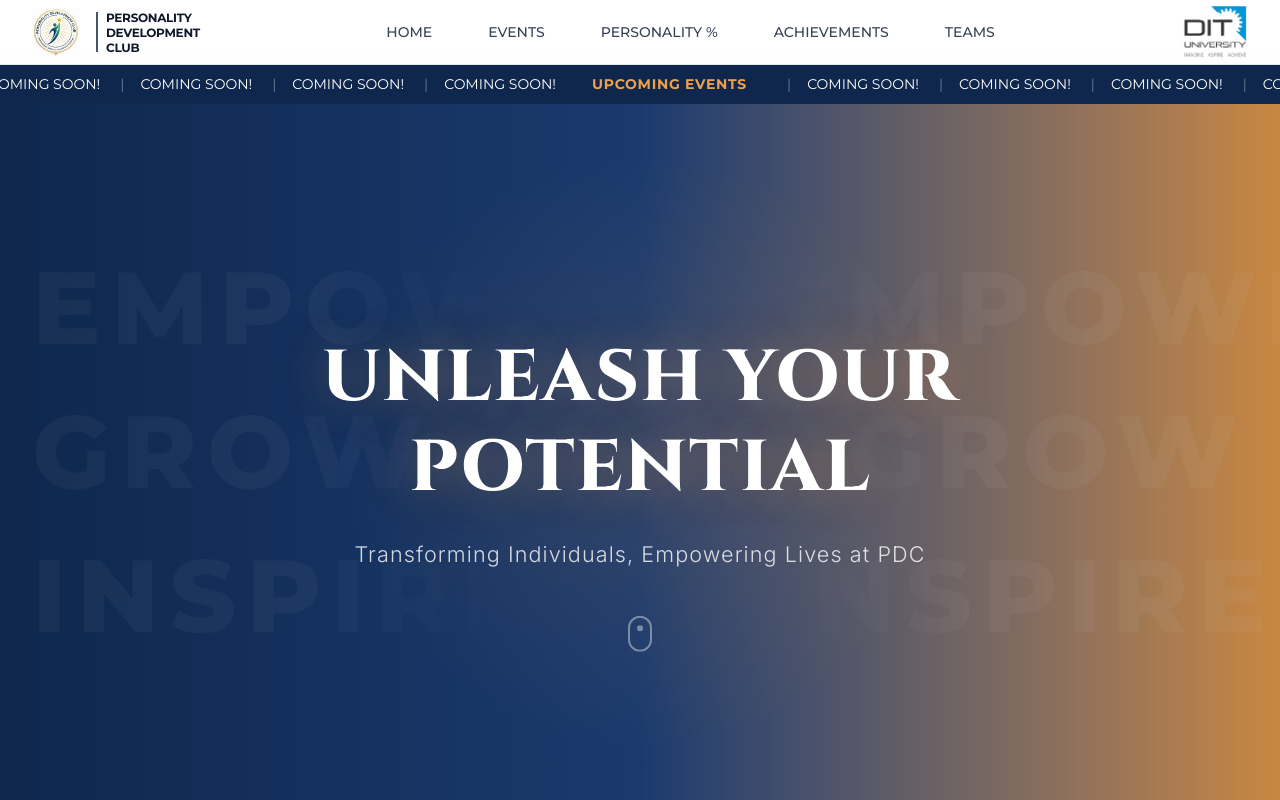
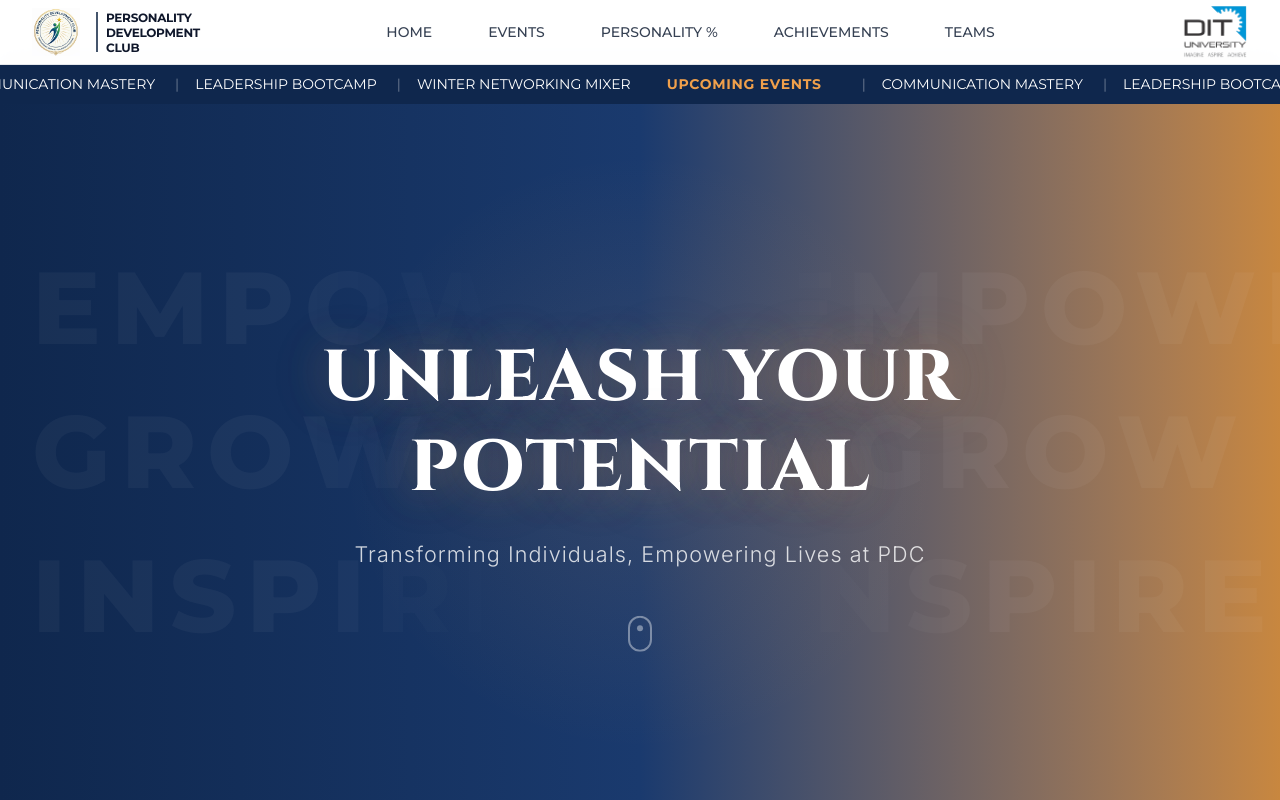
Before and after one commit to karan1828-ux/PDC-WEBSITE, a React (Vite) app in the folder Frontend/: page / in a window 1280 px wide. Shown: the top 800 px of the page. Built offline with nearby package versions, Linux system fonts and the light colour scheme.

Commit message:
feat: sync announcement bar with upcoming events and add scroll-offset to events section

```diff
--- a/Frontend/src/components/AnnouncementBar/AnnouncementBar.jsx
+++ b/Frontend/src/components/AnnouncementBar/AnnouncementBar.jsx
@@ -1,15 +1,12 @@
-const ANNOUNCEMENTS = [
-  "COMING SOON!",
-  "COMING SOON!",
-  "COMING SOON!",
-  "COMING SOON!"
-]
+import { UPCOMING_EVENTS } from '../UpcomingEvents/UpcomingEvents';
 
 function AnnouncementBar() {
-  const marqueeContent = ANNOUNCEMENTS.map((item, index) => (
-    <span key={index} className="inline-flex items-center pr-1">
+  const marqueeContent = UPCOMING_EVENTS.map((event, index) => (
+    <span key={event.id || index} className="inline-flex items-center pr-1">
       <span className="text-white/40 mx-2 sm:mx-4 font-light" aria-hidden="true">|</span>
-      {item}
+      <a href="#upcoming-events" className="hover:text-[#f0a04b] transition-colors cursor-pointer">
+        {event.title}
+      </a>
     </span>
   ))
 
--- a/Frontend/src/components/Navbar/Navbar.jsx
+++ b/Frontend/src/components/Navbar/Navbar.jsx
@@ -5,7 +5,7 @@ import Logo from './Logo'
 
 const NAV_LINKS = [
   { label: 'HOME', href: '/' },
-  { label: 'EVENTS', href: '/#events' },
+  { label: 'EVENTS', href: '/#upcoming-events' },
   { label: 'PERSONALITY %', href: '/personality' },
   { label: 'ACHIEVEMENTS', href: '/#achievements' },
   { label: 'TEAMS', href: '/teams' },
--- a/Frontend/src/components/UpcomingEvents/UpcomingEvents.jsx
+++ b/Frontend/src/components/UpcomingEvents/UpcomingEvents.jsx
@@ -1,6 +1,6 @@
 import EventCard from '../EventCard/EventCard'
 
-const UPCOMING_EVENTS = [
+export const UPCOMING_EVENTS = [
   {
     id: 101,
     image: 'https://images.unsplash.com/photo-1552664730-d307ca884978?w=600&h=400&fit=crop',
@@ -30,7 +30,7 @@ const UPCOMING_EVENTS = [
 
 function UpcomingEvents() {
   return (
-    <section id="upcoming-events" className="bg-white py-12 sm:py-16 px-5 sm:px-8" aria-labelledby="upcoming-events-heading">
+    <section id="upcoming-events" className="scroll-mt-20 bg-white py-12 sm:py-16 px-5 sm:px-8" aria-labelledby="upcoming-events-heading">
       <div className="max-w-[1200px] mx-auto">
         <header className="flex items-center justify-center gap-4 mb-8 sm:mb-12">
           <span className="hidden sm:flex items-center text-[#f0a04b] opacity-70 before:content-[''] before:inline-block before:w-2 before:h-2 before:bg-[#f0a04b] before:rounded-full before:mx-2" aria-hidden="true">
```
